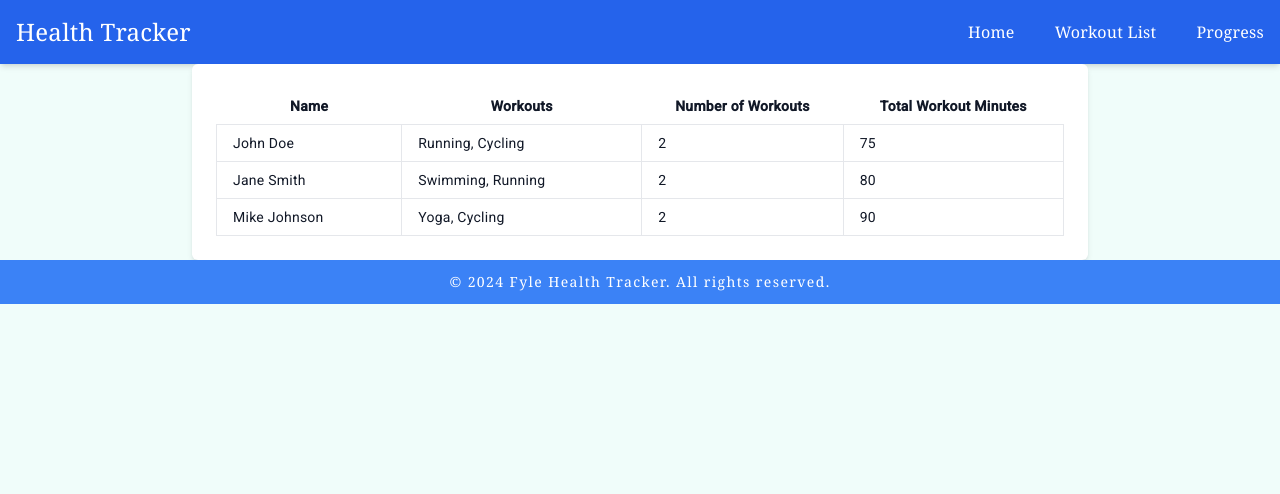
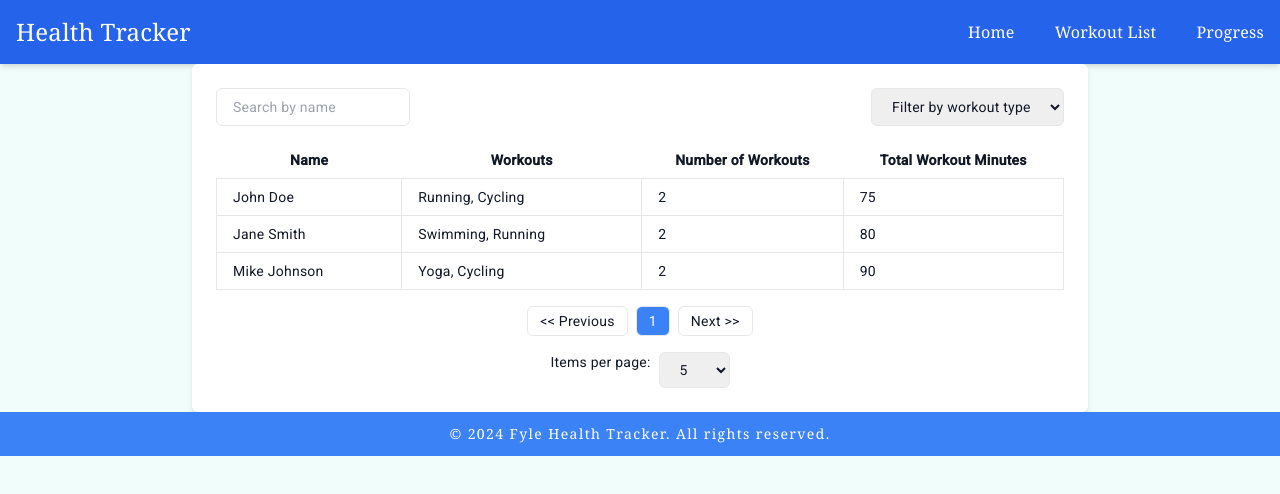
Before and after one commit to itsindrajput/health-tracker, an Angular app: page /workout-list in a window 1280 px wide. Shown: the top 494 px of the page. Built offline with nearby package versions, Linux system fonts and the light colour scheme.

Commit message:
Adding Workout List

```diff
--- a/src/app/workout-list/workout-list.component.html
+++ b/src/app/workout-list/workout-list.component.html
@@ -1,4 +1,27 @@
 <div class="max-w-4xl mx-auto p-6 bg-white rounded-md shadow-md">
+  <div class="flex justify-between mb-4">
+    <input
+      type="text"
+      [(ngModel)]="searchTerm"
+      (input)="applyFilters()"
+      placeholder="Search by name"
+      class="px-4 py-2 border rounded-md"
+    />
+    <select
+      [(ngModel)]="filterType"
+      (change)="applyFilters()"
+      class="px-4 py-2 border rounded-md"
+    >
+      <option value="">Filter by workout type</option>
+      <option value="All">All</option>
+      <option value="Running">Running</option>
+      <option value="Cycling">Cycling</option>
+      <option value="Swimming">Swimming</option>
+      <option value="Yoga">Yoga</option>
+      <option value="Meditation">Meditation</option>
+    </select>
+  </div>
+
   <table class="min-w-full bg-white">
     <thead>
       <tr>
@@ -17,4 +40,44 @@
       </tr>
     </tbody>
   </table>
+
+  <div class="mt-4 flex justify-center">
+    <button
+      (click)="goToPage(currentPage - 1)"
+      [disabled]="currentPage === 1"
+      class="px-3 py-1 mx-1 border rounded-md"
+    >
+      &lt;&lt; Previous
+    </button>
+    <button
+      *ngFor="let page of pagesArray"
+      (click)="goToPage(page)"
+      [class.bg-blue-500]="currentPage === page"
+      [class.text-white]="currentPage === page"
+      class="px-3 py-1 mx-1 border rounded-md"
+    >
+      {{ page }}
+    </button>
+    <button
+      (click)="goToPage(currentPage + 1)"
+      [disabled]="currentPage === pagesArray.length"
+      class="px-3 py-1 mx-1 border rounded-md"
+    >
+      Next &gt;&gt;
+    </button>
+  </div>
+
+  <div class="mt-4 flex justify-center">
+    <label for="itemsPerPage">Items per page: </label>
+    <select
+      id="itemsPerPage"
+      [(ngModel)]="itemsPerPage"
+      (change)="updateItemsPerPage()"
+      class="ml-2 px-4 py-2 border rounded-md"
+    >
+      <option *ngFor="let option of itemsPerPageOptions" [value]="option">
+        {{ option }}
+      </option>
+    </select>
+  </div>
 </div>
--- a/src/app/workout-list/workout-list.component.ts
+++ b/src/app/workout-list/workout-list.component.ts
@@ -1,5 +1,6 @@
 import { Component, OnInit } from '@angular/core';
 import { CommonModule } from '@angular/common';
+import { FormsModule } from '@angular/forms';
 
 interface Workout {
   type: string;
@@ -16,22 +17,24 @@ interface User {
   templateUrl: './workout-list.component.html',
   styleUrls: ['./workout-list.component.css'],
   standalone: true,
-  imports: [CommonModule]
+  imports: [CommonModule, FormsModule]
 })
 export class WorkoutListComponent implements OnInit {
   users: User[] = [];
   paginatedUsers: User[] = [];
   currentPage = 1;
-  itemsPerPage = 3;
+  itemsPerPage = 5;
   pagesArray: number[] = [];
+  searchTerm: string = '';
+  filterType: string = '';
+  itemsPerPageOptions = [5, 10, 15];
 
   constructor() {}
 
   ngOnInit() {
     this.loadInitialUsers();
     this.loadUsersFromLocalStorage();
-    this.paginateUsers();
-    this.generatePagesArray();
+    this.applyFilters();
   }
 
   loadInitialUsers() {
@@ -81,13 +84,32 @@ export class WorkoutListComponent implements OnInit {
         });
       }
     });
-    this.generatePagesArray();
+  }
+
+  applyFilters() {
+    let filteredUsers = this.users;
+
+    if (this.searchTerm) {
+      filteredUsers = filteredUsers.filter(user =>
+        user.name.toLowerCase().includes(this.searchTerm.toLowerCase())
+      );
+    }
+
+    if (this.filterType && this.filterType !== 'All') {
+      filteredUsers = filteredUsers.filter(user =>
+        user.workouts.some(workout => workout.type === this.filterType)
+      );
+    }
+
+    this.paginatedUsers = filteredUsers.slice(
+      (this.currentPage - 1) * this.itemsPerPage,
+      this.currentPage * this.itemsPerPage
+    );
+    this.generatePagesArray(filteredUsers.length);
   }
 
   paginateUsers() {
-    const start = (this.currentPage - 1) * this.itemsPerPage;
-    const end = start + this.itemsPerPage;
-    this.paginatedUsers = this.users.slice(start, end);
+    this.applyFilters();
   }
 
   goToPage(page: number) {
@@ -95,8 +117,13 @@ export class WorkoutListComponent implements OnInit {
     this.paginateUsers();
   }
 
-  generatePagesArray() {
-    const totalPages = Math.ceil(this.users.length / this.itemsPerPage);
+  updateItemsPerPage() {
+    this.currentPage = 1;
+    this.applyFilters();
+  }
+
+  generatePagesArray(totalItems: number) {
+    const totalPages = Math.ceil(totalItems / this.itemsPerPage);
     this.pagesArray = Array.from({ length: totalPages }, (_, i) => i + 1);
   }
 
```
Also changed, not shown: 1 other file (tests, documents, lock files or other folders).
